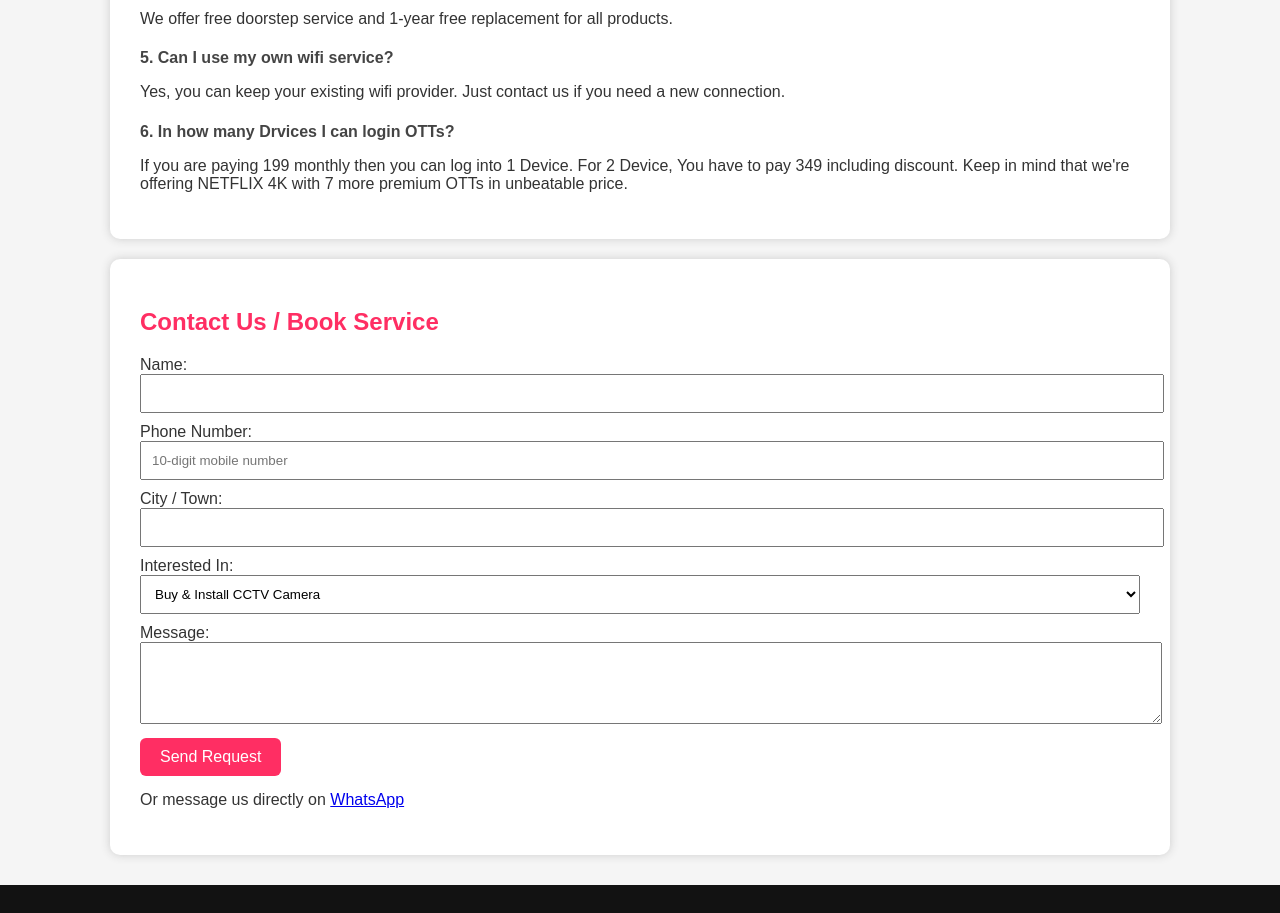
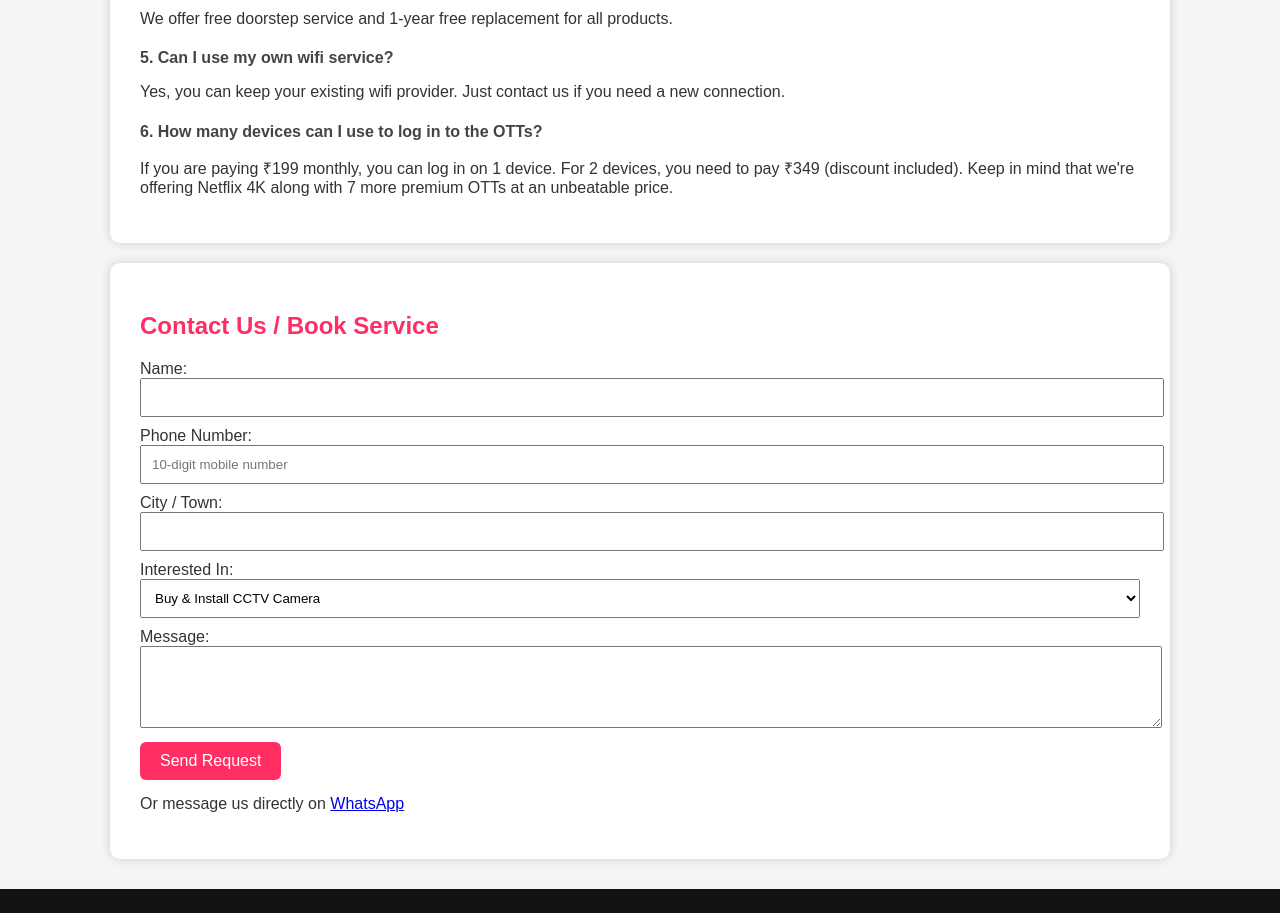
Before and after one commit to mtbott/smarthome, a plain HTML site: page index.html in a window 1280 px wide. Shown: the part 2420-3333 px from the top of the page. Drawn offline with Linux system fonts and the light colour scheme.

Commit message:
Update index.html

```diff
--- a/index.html
+++ b/index.html
@@ -157,8 +157,8 @@
     <h4>5. Can I use my own wifi service?</h4>
     <p>Yes, you can keep your existing wifi provider. Just contact us if you need a new connection.</p>
 
-    <h4>6. In how many Drvices I can login OTTs?</h4>
-    <p>If you are paying 199 monthly then you can log into 1 Device. For 2 Device, You have to pay 349 including discount. Keep in mind that we're offering NETFLIX 4K with 7 more premium OTTs in unbeatable price.</p>
+    <h4>6. How many devices can I use to log in to the OTTs?</h4>
+    <p>If you are paying ₹199 monthly, you can log in on 1 device. For 2 devices, you need to pay ₹349 (discount included). Keep in mind that we're offering Netflix 4K along with 7 more premium OTTs at an unbeatable price.</p>
   </div>
 
 <div class="section" id="contact">
```
